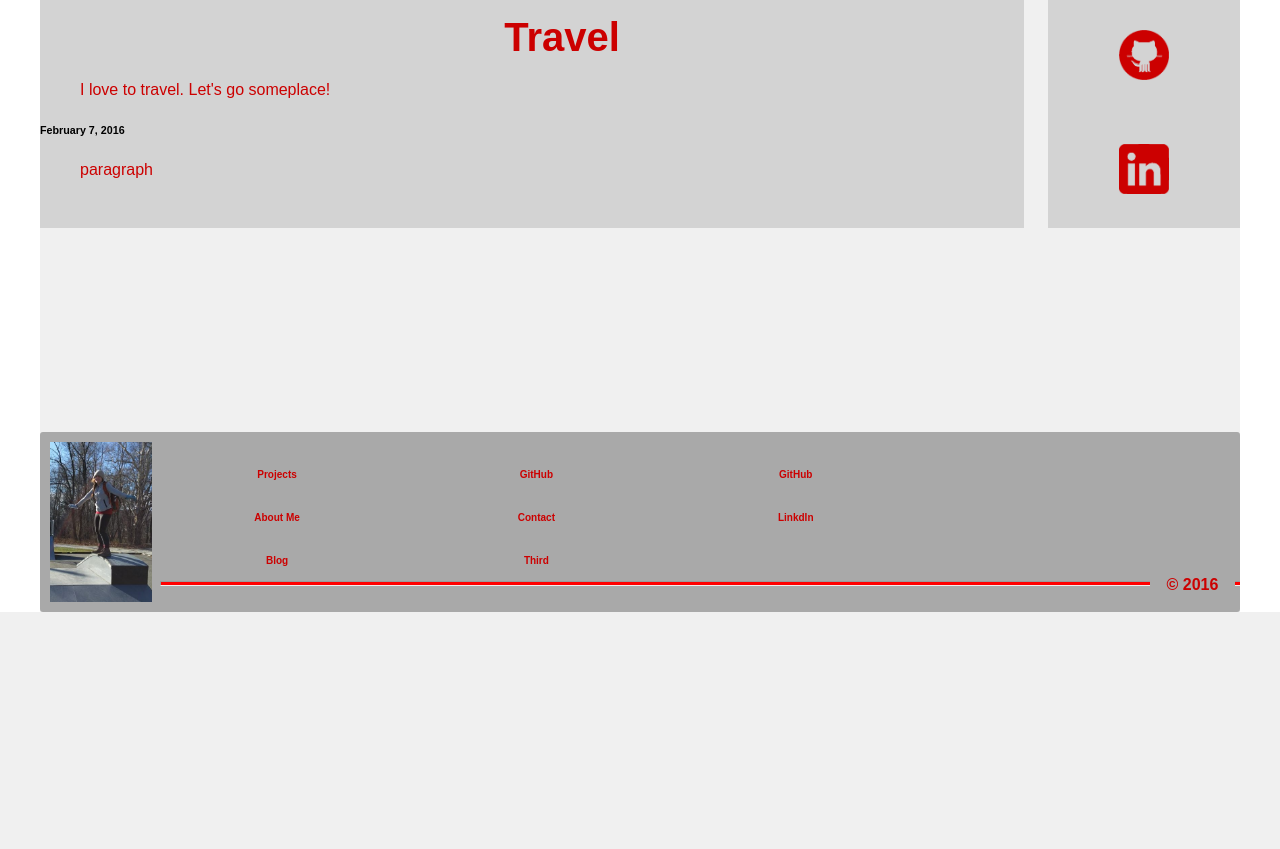
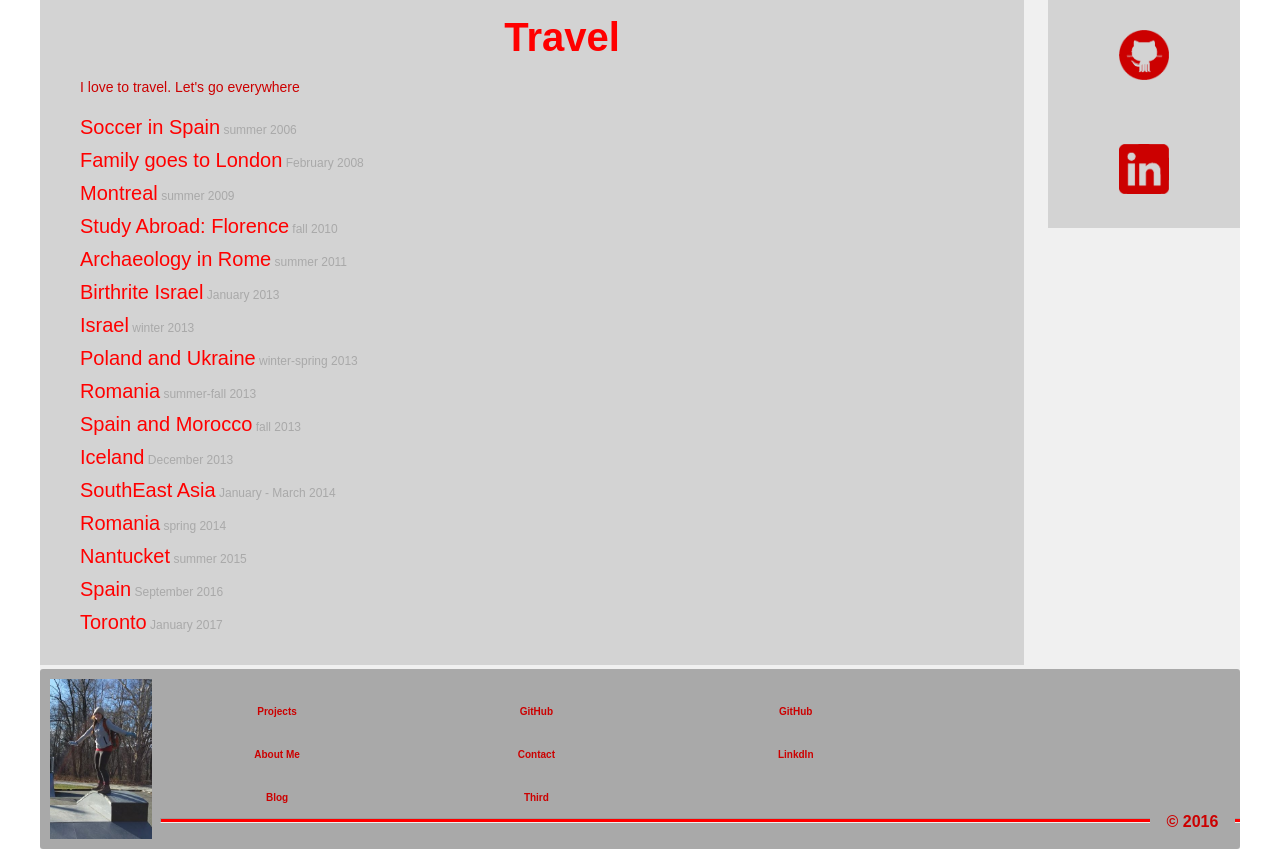
Before and after one commit to juli212/juli212.github.io, a PHP site: page /blog/travels.html in a window 1280 px wide. Shown: the part 188-1037 px from the top of the page. Before the commit the page ends 800 px from the top, so only its background shows below. Run offline with PHP 8.4, Linux system fonts and the light colour scheme; some libraries are stand-ins or nearby versions.

Commit message:
remove ul styling and put in separate css file

```diff
--- a/blog/index.html
+++ b/blog/index.html
@@ -8,7 +8,7 @@
 	<meta name="viewport" content="width=device-width, initial-scale=1">
 	<link rel="icon" href="../imgs/titlepic.png" />
 	<link rel="stylesheet" type="text/css" href="../stylesheets/default.css">
-	<link rel="stylesheet" type="text/css" href="../stylesheets/project.css">
+	<link rel="stylesheet" type="text/css" href="../stylesheets/list.css">
 	<link rel="stylesheet" type="text/css" href="../stylesheets/blog.css">
 </head>
 
--- a/blog/travels.html
+++ b/blog/travels.html
@@ -9,7 +9,8 @@
   <meta name="viewport" content="width=device-width, initial-scale=1">
   <link rel="icon" href="imgs/titlepic.png" />
   <link rel="stylesheet" type="text/css" href="../stylesheets/default.css">
-  <!-- <link rel="stylesheet" type="text/css" href="../stylesheets/blog.css"> -->
+  <link rel="stylesheet" type="text/css" href="../stylesheets/list.css">
+  <link rel="stylesheet" type="text/css" href="../stylesheets/blog.css">
 </head>
 
 <body>
@@ -17,9 +18,8 @@
 		<div>
 			<img src="../imgs/subwaybw.png" />
 		</div>
-	<h1>Juli</h1>
-	<h1 id="j2">Juli</h1>
-	<!-- <h5>My Bloggings</h5> -->
+		<h1>Juli</h1>
+		<h1 id="j2">Juli</h1>
 	</header>
 
 	<nav>
@@ -47,14 +47,26 @@
 <div class="main">
 	<section>
 		<h2>Travel</h2>
-		<p>I love to travel. Let's go someplace!</p>
+		<p>I love to travel. Let's go everywhere</p>
 
-		<h3></h3>
-		<h6>February 7, 2016</h6>
-
-		<p>
-			paragraph
-		</p>
+		<ul>
+			<li><a href="#">Soccer in Spain</a> summer 2006</li>
+			<li><a href="#">Family goes to London</a> February 2008</li>
+			<li><a href="#">Montreal</a> summer 2009</li>
+			<li><a href="#">Study Abroad: Florence</a> fall 2010</li>
+			<li><a href="#">Archaeology in Rome</a> summer 2011</li>
+			<li><a href="#">Birthrite Israel</a> January 2013</li>
+			<li><a href="#">Israel</a> winter 2013</li>
+			<li><a href="#">Poland and Ukraine</a> winter-spring 2013</li>
+			<li><a href="#">Romania</a> summer-fall 2013</li>
+			<li><a href="#">Spain and Morocco</a> fall 2013</li>
+			<li><a href="#">Iceland</a> December 2013</li>
+			<li><a href="#">SouthEast Asia</a> January - March 2014</li>
+			<li><a href="#">Romania</a> spring 2014</li>
+			<li><a href="#">Nantucket</a> summer 2015</li>
+			<li><a href="#">Spain</a> September 2016</li>
+			<li><a href="#">Toronto</a> January 2017</li>
+		</ul>
 	</section>
 
 	<aside>
--- a/projects/index.html
+++ b/projects/index.html
@@ -9,6 +9,8 @@
 	<link rel="icon" href="../imgs/titlepic.png" />
 	<link rel="stylesheet" type="text/css" href="../stylesheets/default.css">
 	<link rel="stylesheet" type="text/css" href="../stylesheets/project.css">
+	<link rel="stylesheet" type="text/css" href="../stylesheets/list.css">
+
 	</head>
 
 <body>
@@ -18,7 +20,6 @@
 		</div>
 	<h1>Juli</h1>
 	<h1 id="j2">Juli</h1>
-	<!-- <h5>My Projects</h5> -->
 	</header>
 
 	<nav>
--- a/stylesheets/blog.css
+++ b/stylesheets/blog.css
@@ -189,9 +189,10 @@ article p {
 }
 
 .injury-table div {
-	border: 4px solid;
+	background-color: #A9A9A9;
 	width: 100%;
 	margin: 0 auto;
+	margin-top: 2px;
 	display: inline-block;
 }
 
@@ -204,12 +205,12 @@ article p {
 
 @media only screen and (min-width: 600px) {
 	.injury-table {
-		width: 60%;
+		width: 70%;
 		min-width: 330px;
 	}
 
 	.injury-table div {
-		width: 40%;
+		width: 49%;
 		min-width: 150px;
 	}
 }
--- /dev/null
+++ b/stylesheets/list.css
@@ -0,0 +1,17 @@
+section ul {
+	position: relative;
+	width: 90%;
+	text-decoration: none;
+	list-style-type: none;
+}
+
+section ul li {
+	padding: 5px 0px; font-size: 12px; color: #A9A9A9;
+}
+section ul a {
+	text-decoration: none; color: #FF0000; font-size: 20px;
+}
+
+section ul a:hover {
+	text-decoration: underline;
+}
--- a/stylesheets/project.css
+++ b/stylesheets/project.css
@@ -2,7 +2,7 @@ h2 {
 	font-size: 60px; color: #FF0000; text-align: center; padding: 5px; margin: 0px;
 }
 
-section ul {
+/*section ul {
 	position: relative;
 	width: 90%;
 	text-decoration: none;
@@ -18,7 +18,7 @@ section ul a {
 
 section ul a:hover {
 	text-decoration: underline;
-}
+}*/
 
 section img {
 	padding: 0px 40px;
```
Also changed, not shown: blog/achilles.html (+10 -10 lines).
